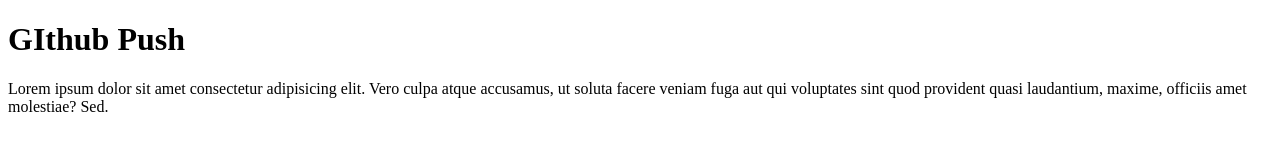
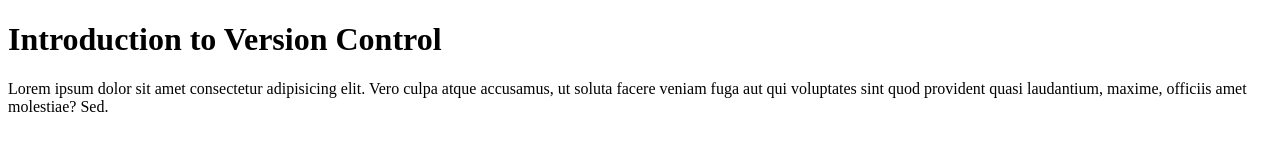
Before and after one commit to Muba-rak/testing-github, a plain HTML site: page index.html in a window 1280 px wide. Drawn offline with Linux system fonts and the light colour scheme.

Commit message:
changed content

```diff
--- a/index.html
+++ b/index.html
@@ -6,7 +6,7 @@
     <title>Testing github</title>
   </head>
   <body>
-    <h1>GIthub Push</h1>
+    <h1>Introduction to Version Control</h1>
     <p>
       Lorem ipsum dolor sit amet consectetur adipisicing elit. Vero culpa atque
       accusamus, ut soluta facere veniam fuga aut qui voluptates sint quod
```
